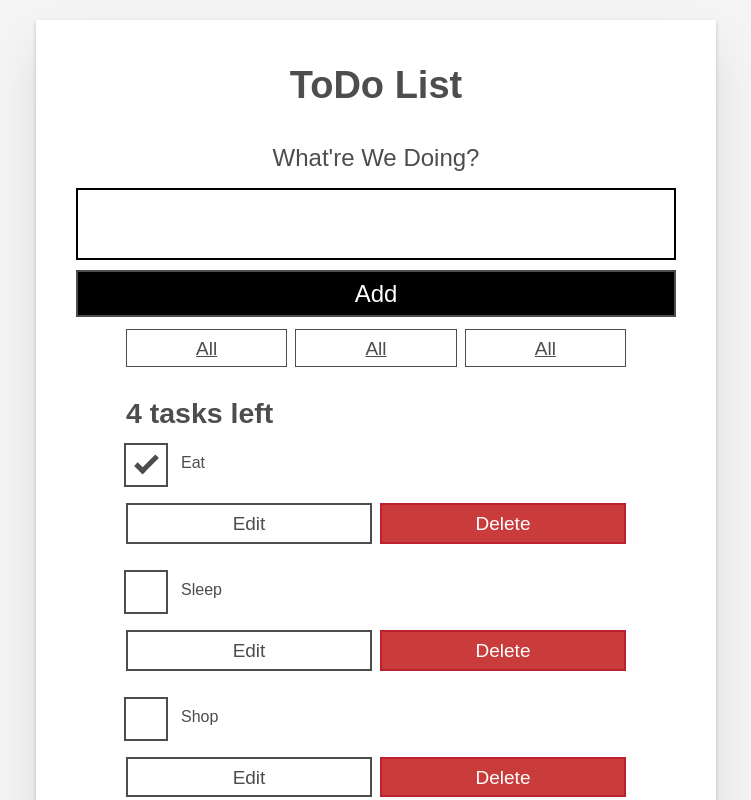
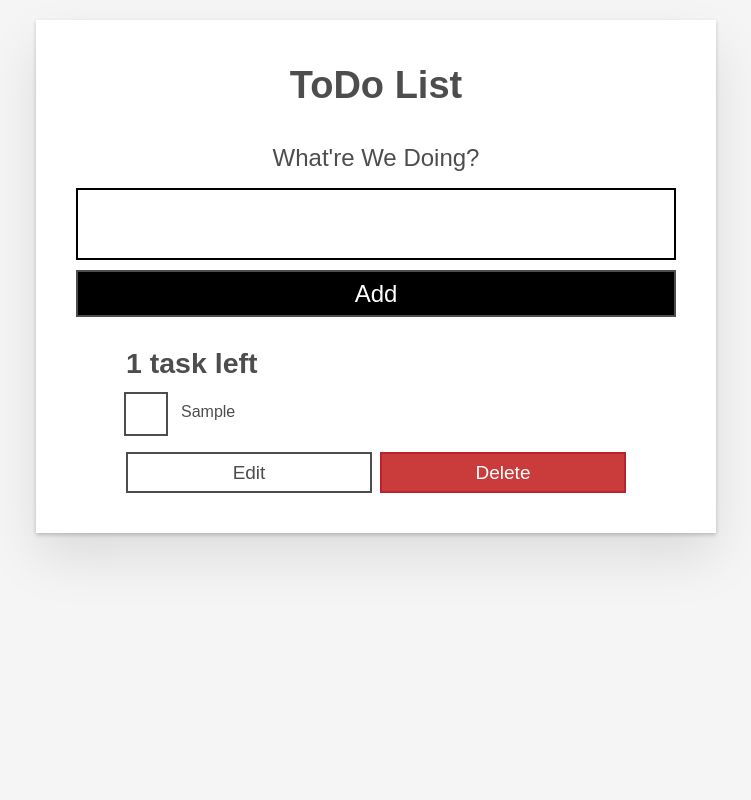
Before and after one commit to deoclaw/react-todo-improved, a React (Vite) app: page / in a window 1280 px wide. Both pictures are taken after typing "Sample" into the empty fields and a click on the button "Add". Shown: the top 800 px of the page, without its empty margins (264-1015 px from the left). Built offline with nearby package versions, Linux system fonts and the light colour scheme.

Commit message:
editing fxn

```diff
--- a/src/App.jsx
+++ b/src/App.jsx
@@ -4,6 +4,14 @@
 import FilterButton from "./components/FilterButton";
 import Todo from "./components/Todo";
 import { useState } from "react";
+
+//an object with fxn values
+const FILTER_MAP = {
+	All: () => true,
+	Active: (task) => !task.completed,
+	Completed: (task) => task.completed,
+};
+const FILTER_NAMES = Object.keys(FILTER_MAP); //gets an array of names
 
 function App(props) {
 	//for creating unique IDs
@@ -40,10 +48,24 @@
 		setTasks(remainingTasks);
 	}
 
+	function editTask(id, newName) {
+		//similar to deleteTask
+		const editedTasks = tasks.map((task) => {
+			//check if ids match
+			if (id === task.id) {
+				//copy and return with new name
+				return { ...task, name: newName };
+			}
+			return task; //return the task if its not the one we want to edit
+		});
+		setTasks(editedTasks);
+	}
+
 	//lets create an array of Todos mapped from our task prop passed through from main.jsx
 	//the ?. lets us perform optional chaining to check if props.tasks is undef. or null
 	//key is a special prop for react -- we must always use a UNIQUE KEY
 
+	const [filter, setFilter] = useState("All");
 	const [tasks, setTasks] = useState(props.tasks); //can use this in the addTask fxn
 	const taskList = tasks?.map((task) => (
 		<Todo
@@ -54,19 +76,25 @@
 			// callback props
 			toggleTaskCompleted={toggleTaskCompleted}
 			deleteTask={deleteTask}
+			editTask={editTask}
 		/>
 	));
+	// const filterList = FILTER_NAMES.map((name) => (
+	// 	<FilterButton
+	// 		key={name}
+	// 		name={name}
+	// 		isPressed={name === filter}
+	// 		setFilter={setFilter}
+	// 	/>
+	// ));
+
 	const taskNoun = taskList.length !== 1 ? "tasks" : "task";
 	const headingTxt = `${taskList.length} ${taskNoun} left`;
 	return (
 		<div className="todoapp stack-large">
 			<h1>ToDo List</h1>
 			<Form addTask={addTask} />
-			<div className="filters btn-group stack-exception">
-				<FilterButton />
-				<FilterButton />
-				<FilterButton />
-			</div>
+			{/* <div className="filters btn-group stack-exception">{filterList}</div> */}
 			<h2 id="list-heading">{headingTxt}</h2>
 			<ul
 				role="list"
--- a/src/components/FilterButton.jsx
+++ b/src/components/FilterButton.jsx
@@ -1,8 +1,13 @@
 function FilterButton() {
 	return (
-		<button type="button" className="btn toggle-btn" aria-pressed="true">
+		<button
+			type="button"
+			className="btn toggle-btn"
+			aria-pressed={props.isPressed}
+			onClick={() => props.setFilter(props.name)}
+		>
 			<span className="visually-hidden">Show</span>
-			<span>All</span>
+			<span>{props.name}</span>
 			<span className="visually-hidden">tasks</span>
 		</button>
 	);
--- a/src/components/Todo.jsx
+++ b/src/components/Todo.jsx
@@ -1,8 +1,55 @@
+import { useState } from "react";
+
 // we pass props (properties) in so we can grab values and pass them in
 // unlike in Astro, we don't have the little --- fenced area --- necessarily so we will have to basically keep track of props
 function Todo(props) {
-	return (
-		<li className="todo stack-small">
+	const [isEditing, setEditing] = useState(false);
+	const [newName, setNewName] = useState("");
+
+	function handleChange(e) {
+		setNewName(e.target.value);
+	}
+
+	function handleSubmit(e) {
+		e.preventDefault();
+		props.editTask(props.id, newName);
+		setNewName("");
+		setEditing(false);
+	}
+
+	const editMode = (
+		<form className="stack-small" onSubmit={handleSubmit}>
+			<div className="form-group">
+				<label className="todo-label" htmlFor={props.id}>
+					Edit {props.name}
+				</label>
+				<input
+					id={props.id}
+					className="todo-text"
+					type="text"
+					value={newName}
+					onChange={handleChange}
+				/>
+			</div>
+			<div className="btn-group">
+				<button
+					type="button"
+					className="btn todo-cancel"
+					onClick={() => setEditing(false)}
+				>
+					Cancel
+					<span className="visually-hidden">editing {props.name}</span>
+				</button>
+				<button type="submit" className="btn btn__primary todo-edit">
+					Save
+					<span className="visually-hidden">new edit for {props.name}</span>
+				</button>
+			</div>
+		</form>
+	);
+
+	const viewMode = (
+		<div className="stack-small">
 			<div className="c-cb">
 				<input
 					id={props.id}
@@ -16,7 +63,7 @@
 				</label>
 			</div>
 			<div className="btn-group">
-				<button type="button" className="btn">
+				<button type="button" className="btn" onClick={() => setEditing(true)}>
 					Edit <span className="visually-hidden">{props.name}</span>
 				</button>
 				<button
@@ -27,8 +74,10 @@
 					Delete <span className="visually-hidden">{props.name}</span>
 				</button>
 			</div>
-		</li>
+		</div>
 	);
+
+	return <li className="todo">{isEditing ? editMode : viewMode}</li>;
 }
 
 export default Todo;
--- a/src/main.jsx
+++ b/src/main.jsx
@@ -4,11 +4,7 @@
 import "./index.css";
 
 // creating const to hold the array of data that is our ToDo list
-const TASKDATA = [
-	{ id: "todo-0", name: "Eat", completed: true },
-	{ id: "todo-1", name: "Sleep", completed: false },
-	{ id: "todo-2", name: "Shop", completed: false },
-];
+const TASKDATA = [];
 
 ReactDOM.createRoot(document.getElementById("root")).render(
 	<React.StrictMode>
```
